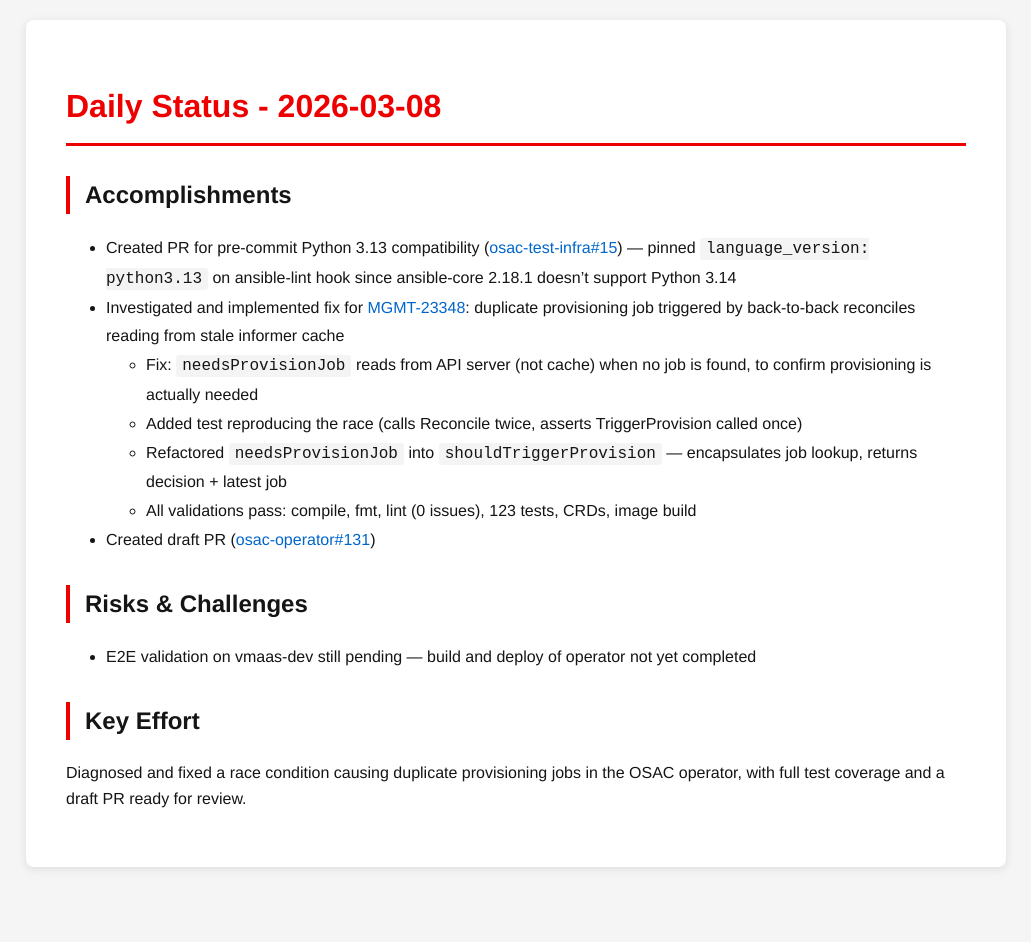
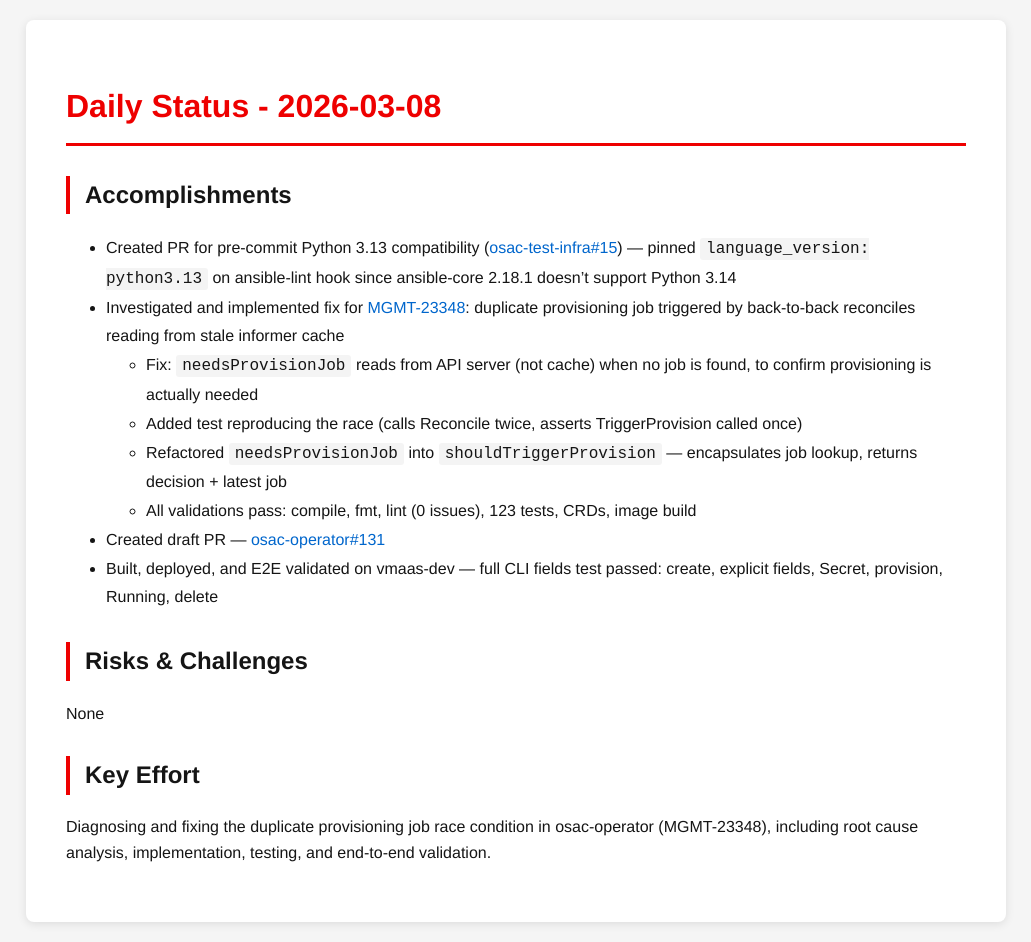
Before and after one commit to tzvatot/daily-status, a Jekyll site: the page built from 2026-03-08.md, in a window 1280 px wide. Shown: the whole page, without its empty margins (124-1155 px from the left). Built offline with Jekyll 4.4.1, drawn with Linux system fonts in a browser that asks for light colours; before the commit the page ends 900 px from its top, so only the background shows below that.

Commit message:
Daily status update - 2026-03-08

```diff
--- a/2026-03-08.md
+++ b/2026-03-08.md
@@ -13,10 +13,11 @@ date: 2026-03-08
   - Added test reproducing the race (calls Reconcile twice, asserts TriggerProvision called once)
   - Refactored `needsProvisionJob` into `shouldTriggerProvision` — encapsulates job lookup, returns decision + latest job
   - All validations pass: compile, fmt, lint (0 issues), 123 tests, CRDs, image build
-- Created draft PR ([osac-operator#131](https://github.com/osac-project/osac-operator/pull/131))
+- Created draft PR — [osac-operator#131](https://github.com/osac-project/osac-operator/pull/131)
+- Built, deployed, and E2E validated on vmaas-dev — full CLI fields test passed: create, explicit fields, Secret, provision, Running, delete
 
 ## Risks & Challenges
-- E2E validation on vmaas-dev still pending — build and deploy of operator not yet completed
+None
 
 ## Key Effort
-Diagnosed and fixed a race condition causing duplicate provisioning jobs in the OSAC operator, with full test coverage and a draft PR ready for review.
+Diagnosing and fixing the duplicate provisioning job race condition in osac-operator (MGMT-23348), including root cause analysis, implementation, testing, and end-to-end validation.
```
